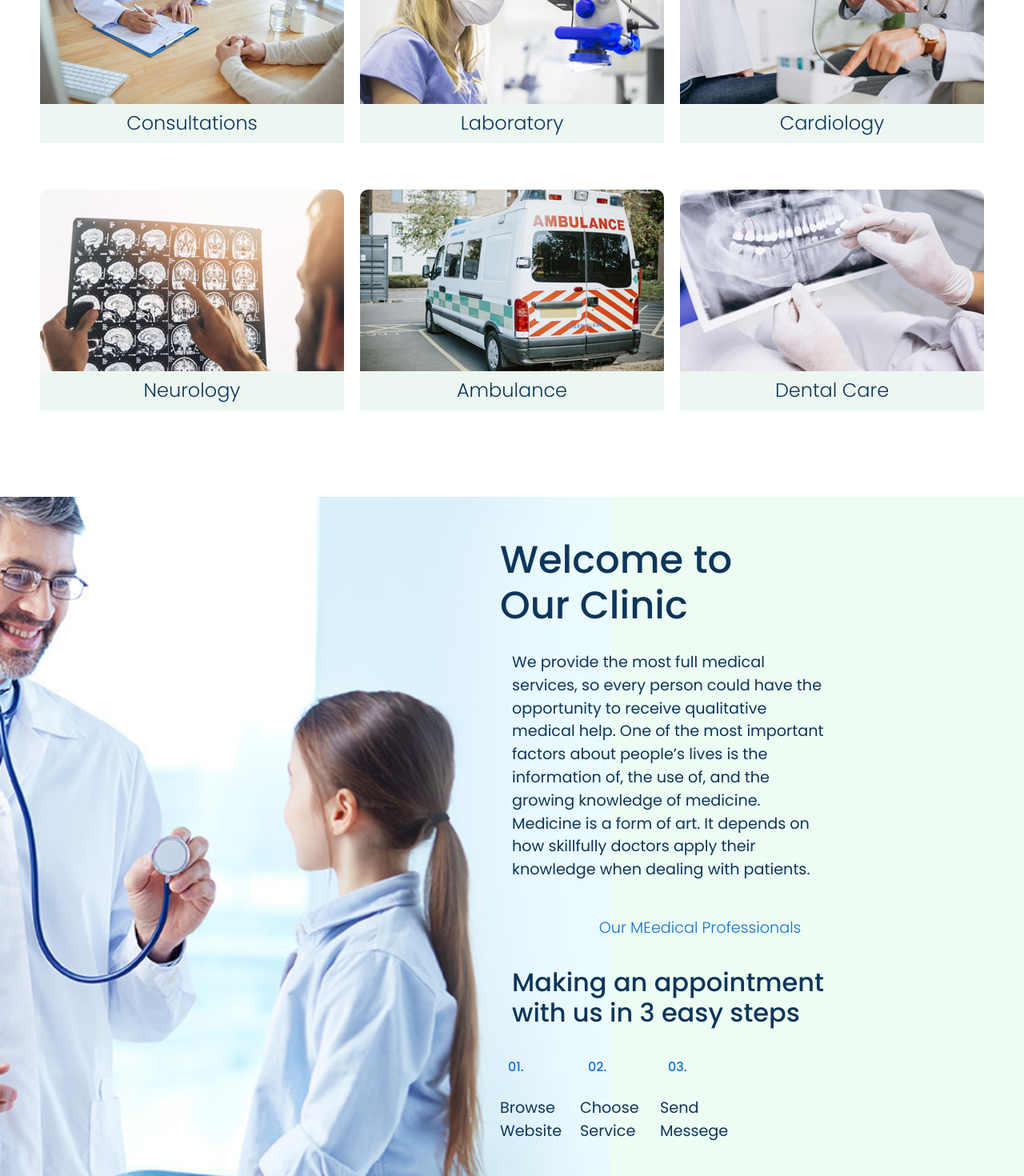
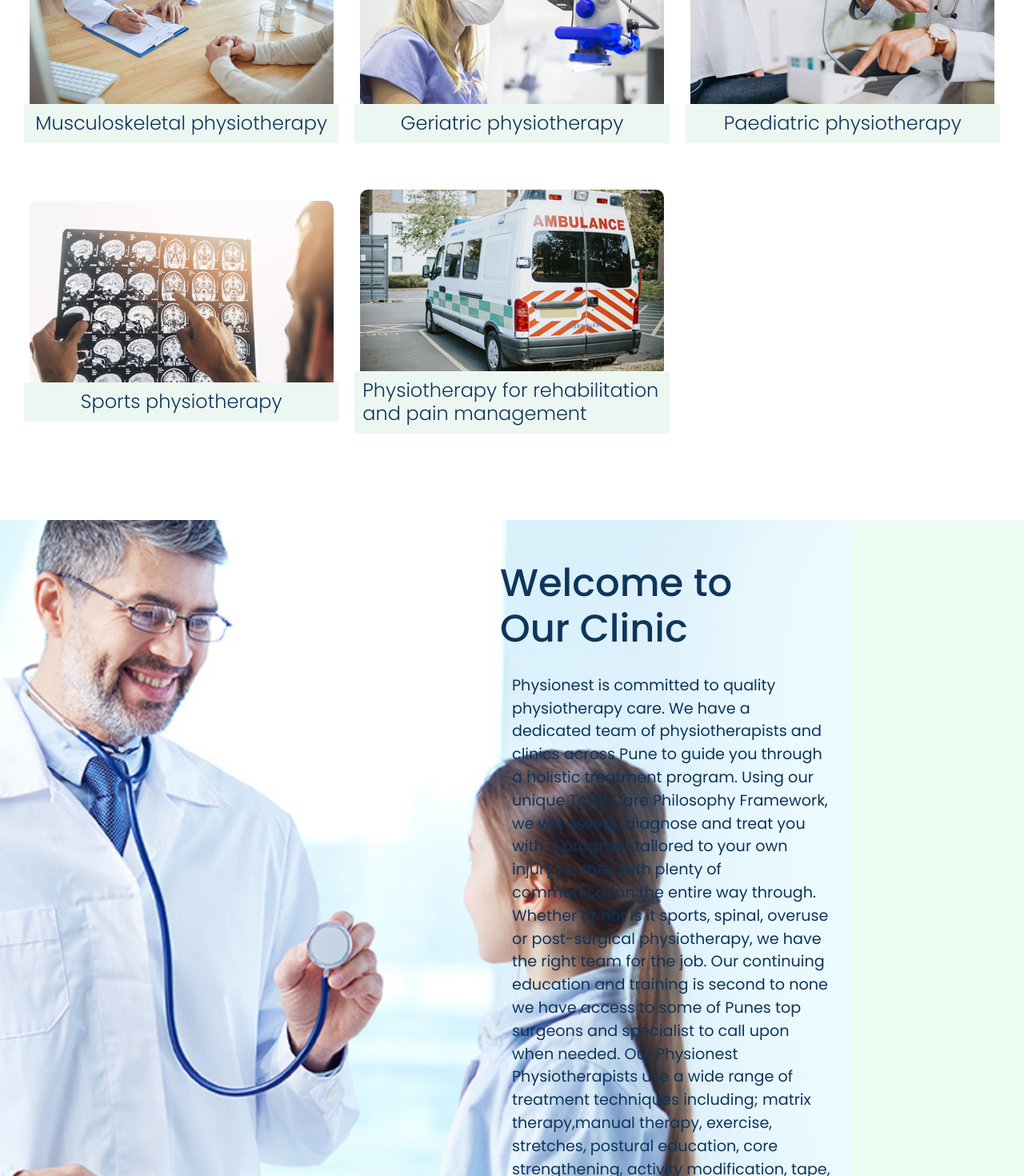
Before and after one commit to vigneshiyergithub/Family-Doctor, a React (Create React App) app: page / in a window 1280 px wide. Shown: the part 1330-2800 px from the top of the page at 80% size. Built offline with nearby package versions, Linux system fonts and the light colour scheme.

Commit message:
Updating relevant details

```diff
--- a/src/App.js
+++ b/src/App.js
@@ -21,12 +21,12 @@ function App() {
       <Call />
       <Services />
       <About />
-      <Credentials />
-      <Video />
-      <Team />
-      <Partners />
-      <Slideshow />
-      <FAQs />
+      {/* <Credentials /> */}
+      {/* <Video /> */}
+      {/* <Team /> */}
+      {/* <Partners /> */}
+      {/* <Slideshow /> */}
+      {/* <FAQs /> */}
       <GoogleMap />
       <Contact />
       <Footer />
--- a/src/components/About/About.css
+++ b/src/components/About/About.css
@@ -13,7 +13,7 @@
 	background-image: url(../../bg-images/welcome.jpg);
 	background-color: rgb(237, 253, 243);
 	background-repeat: no-repeat;
-	background-position: -750px 0px;
+	background-position: -730px 0px;
 	background-size: cover;
 }
 
--- a/src/components/About/About.js
+++ b/src/components/About/About.js
@@ -1,19 +1,30 @@
-import React from 'react';
+import React from "react";
 
-import './About.css';
+import "./About.css";
 
 function About() {
   return (
     <div className="about-section" id="about">
       <h1>Welcome to Our Clinic</h1>
       <p>
-				We provide the most full medical services, so every person could have the opportunity to receive
-				qualitative medical help. One of the most important factors about people’s lives is the information of,
-				the use of, and the growing knowledge of medicine. Medicine is a form of art. It depends on how
-				skillfully doctors apply their knowledge when dealing with patients.
+        Physionest is committed to quality physiotherapy care. We have a
+        dedicated team of physiotherapists and clinics across Pune to guide you
+        through a holistic treatment program. Using our unique Total Care
+        Philosophy Framework, we will assess, diagnose and treat you with a
+        program tailored to your own injury journey with plenty of communication
+        the entire way through. Whether or not is it sports, spinal, overuse or
+        post-surgical physiotherapy, we have the right team for the job. Our
+        continuing education and training is second to none we have access to
+        some of Punes top surgeons and specialist to call upon when needed. Our
+        Physionest Physiotherapists use a wide range of treatment techniques
+        including; matrix therapy,manual therapy, exercise, stretches, postural
+        education, core strengthening, activity modification, tape, dry
+        needling, electrotherapy and much more. We also take time to ensure that
+        you understand your condition and offer much advice regarding how to
+        manage it yourself.
       </p>
-			<h6>Our MEedical Professionals</h6>
-			<h3>Making an appointment with us in 3 easy steps</h3>
+      {/* <h6>Our Medical Professionals</h6> */}
+      {/* <h3>Making an appointment with us in 3 easy steps</h3>
       <div className="steps">
         <div className="step-text">
           <h2>01.</h2>
@@ -27,7 +38,7 @@ function About() {
           <h2>03.</h2>
           <p>Send Messege</p>
         </div>
-			</div>
+      </div> */}
     </div>
   );
 }
--- a/src/components/Footer/Footer.js
+++ b/src/components/Footer/Footer.js
@@ -9,7 +9,7 @@ function Footer() {
             <div className="footer-logo">
                 <a href="#">
                     <img src="../logo.png" alt=""/>
-                    <h1>Family Doctor</h1>
+                    <h1>Physionest</h1>
                 </a>
                 <p>
                     Choosing the right hospital and physician are important factors to consider
@@ -26,11 +26,11 @@ function Footer() {
                     <a href="#">Home</a>
                     <a href="#">About</a>
                     <a href="#">Services</a>
-                    <a href="#">Doctors</a>
-                    <a href="#">Gallery</a>
-                    <a href="#">Partners</a>
-                    <a href="#">Testimonials</a>
-                    <a href="#">Contacts</a>
+                    {/* <a href="#">Doctors</a> */}
+                    {/* <a href="#">Gallery</a> */}
+                    {/* <a href="#">Partners</a> */}
+                    {/* <a href="#">Testimonials</a> */}
+                    <a href="#contact">Contacts</a>
                 </div>
             </div>
 
--- a/src/components/Navbar/Navbar.js
+++ b/src/components/Navbar/Navbar.js
@@ -16,26 +16,26 @@ function Navbar() {
 				<div className="logo">
 					<a href="#">
 						<img src="../../logo.png" alt="" />
-						<h1>Family Doctor</h1>
+						<h1>Physionest</h1>
 					</a>
 				</div>
 				<nav className={click ? 'nav-options active' : 'nav-options'} id="navbar">
 					<ul>
 						<li>
 							<Link to="services" spy={true} smooth={true}>
-								<a href="#" className="active">
+								<a href="#services" className="active">
 									Services
 								</a>
 							</Link>
 						</li>
 						<li>
 							<Link to="about" spy={true} smooth={true}>
-								<a href="#" onClick={closeMobileMenu}>
+								<a href="#about" onClick={closeMobileMenu}>
 									About Us
 								</a>
 							</Link>
 						</li>
-						<li>
+						{/* <li>
 							<Link to="doctors" spy={true} smooth={true}>
 								<a href="#" onClick={closeMobileMenu}>
 									Doctors
@@ -48,10 +48,10 @@ function Navbar() {
 									Partners
 								</a>
 							</Link>
-						</li>
+						</li> */}
 						<li>
 							<Link to="contact" spy={true} smooth={true}>
-								<a href="#" onClick={closeMobileMenu}>
+								<a href="#contact" onClick={closeMobileMenu}>
 									Contact
 								</a>
 							</Link>
--- a/src/components/Services/Services.js
+++ b/src/components/Services/Services.js
@@ -10,28 +10,28 @@ function Services() {
 			<div className="services-gallery">
 				<div className="image">
 					<img src="../../img/service1.jpg" alt="service" />
-					<h5>Consultations</h5>
+					<h5>Musculoskeletal physiotherapy</h5>
 				</div>
 				<div className="image">
 					<img src="../../img/service2.jpg" alt="service" />
-					<h5>Laboratory</h5>
+					<h5>Geriatric physiotherapy</h5>
 				</div>
 				<div className="image">
 					<img src="../../img/service3.jpg" alt="service" />
-					<h5>Cardiology</h5>
+					<h5>Paediatric physiotherapy</h5>
 				</div>
 				<div className="image">
 					<img src="../../img/service4.jpg" alt="service" />
-					<h5>Neurology</h5>
+					<h5>Sports physiotherapy</h5>
 				</div>
 				<div className="image">
 					<img src="../../img/service5.jpg" alt="service" />
-					<h5>Ambulance</h5>
+					<h5>Physiotherapy for rehabilitation and pain management</h5>
 				</div>
-				<div className="image">
+				{/* <div className="image">
 					<img src="../img/service6.jpg" alt="service" />
 					<h5>Dental Care</h5>
-				</div>
+				</div> */}
 			</div>
 		</div>
 	);
```
Also changed, not shown: 1 other file (tests, documents, lock files or other folders). Lines whose indentation alone changed are shown as unchanged.
